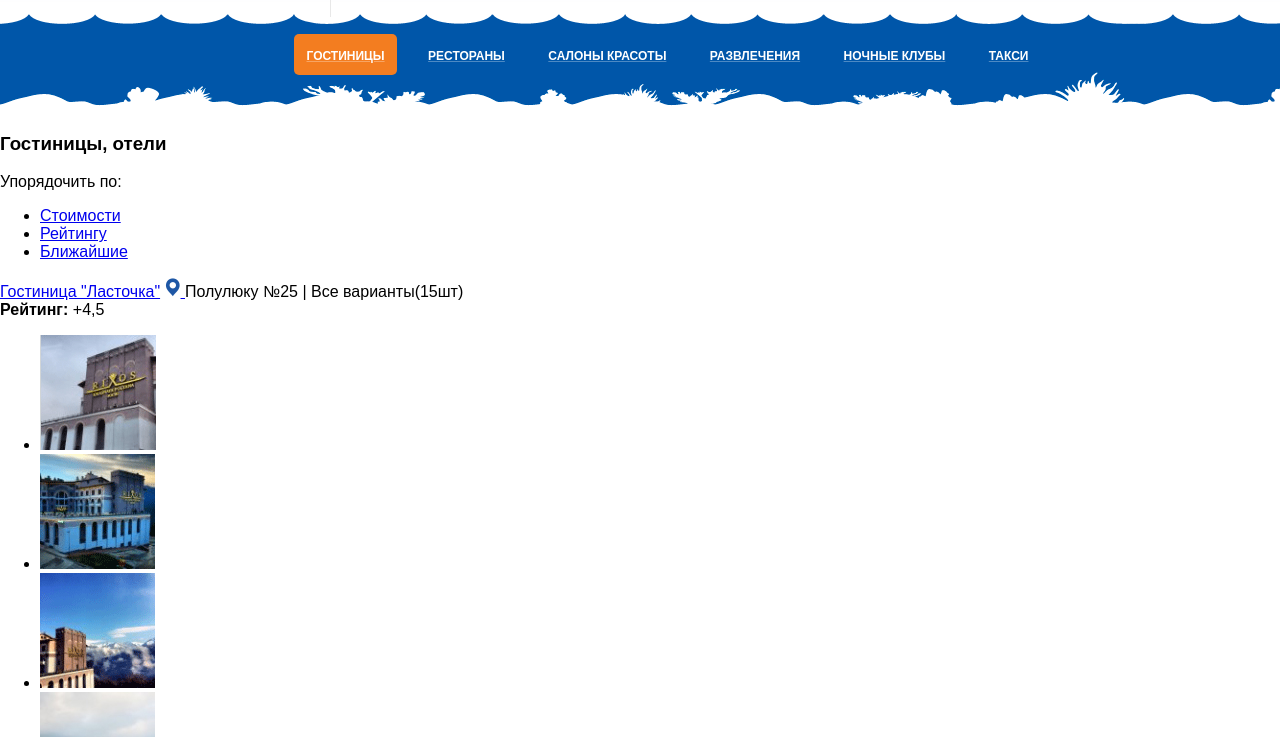
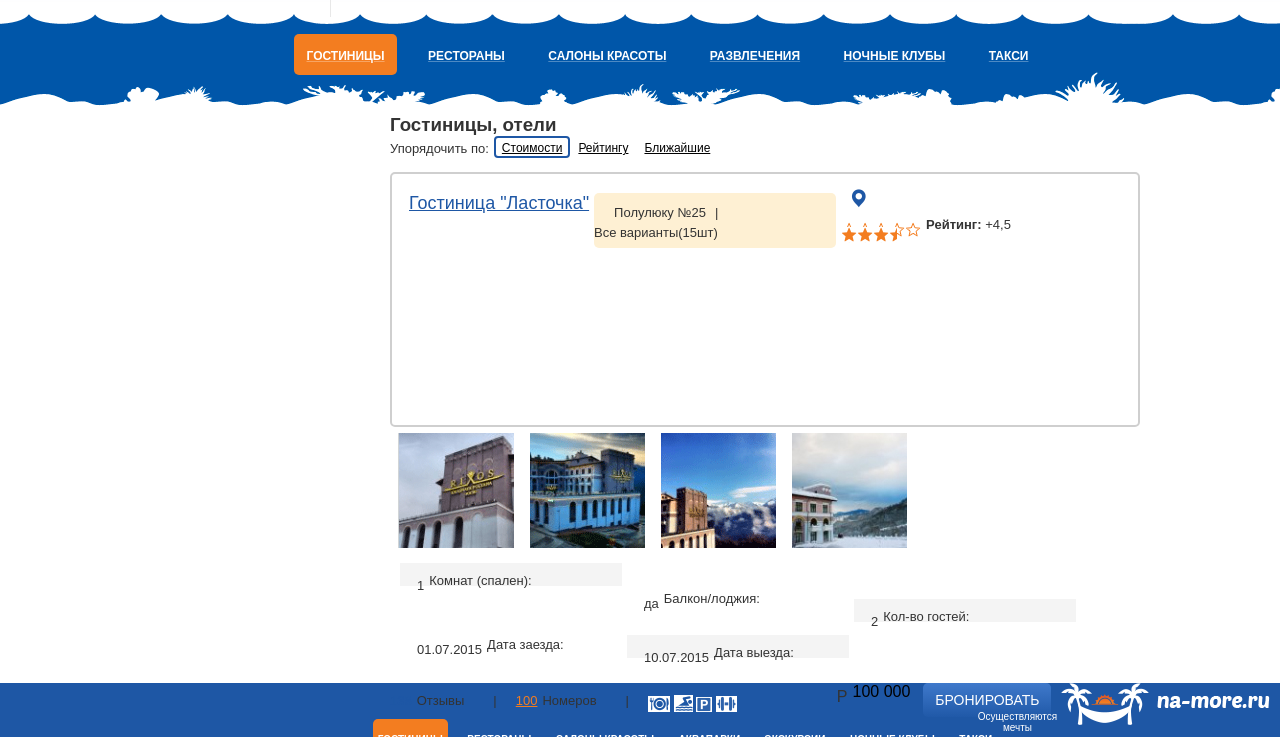
Before and after one commit to LiaEvgenieva/first_task, a plain HTML site: page index.html in a window 1280 px wide. Shown: the part 63-800 px from the top of the page. Drawn offline with Linux system fonts and the light colour scheme.

Commit message:
remove "_new" from the filenames add clearfix add base main content

```diff
--- a/css_new/style_new.css
+++ b/css/style.css
@@ -1,3 +1,9 @@
+.clearfix:after {
+    content: "";
+    display: table;
+    clear: both;
+}
+
 body {
     background-color: #ffffff;
 }
@@ -105,6 +111,240 @@ header .bottom > div {
     overflow: auto;
     text-align: center;
     vertical-align: middle;
+}
+
+
+
+.content {
+    margin-left: 390px;
+}
+
+h3 {
+    color: #333333;
+    margin: 0;
+}
+
+.content div span {
+    color: #333333;
+    font-size: 13px;
+    float: left;
+    margin: 5px 5px 0 0;
+}
+
+.content div ul {
+    margin: 0;
+    padding: 0;
+    display: inline-block;
+}
+
+.content div ul li {
+    float: left;
+    list-style: none;
+    border: 2px solid #FFFFFF;
+}
+
+.content div ul li a {
+    -moz-text-decoration-line: underline;
+    -moz-text-decoration-style: dashed;
+    -moz-text-decoration-color: #aec2df;
+    color: #000000;
+    font-size: 12px;
+    padding: 2px 4px;
+    margin: 2px
+}
+
+.content  .active {
+    border: 2px solid #1e57a5;
+    color: #1e57a5;
+    border-radius: 4px;
+}
+
+.box {
+    border: 2px solid #cfcfcf;
+    border-radius: 5px;
+    margin: 10px 0 4px 0;
+    padding: 14px 17px;
+    width: 712px;
+    height: 223px;
+}
+
+.box_name span a {
+    color: #1e57a5;
+    -moz-text-decoration-line: underline;
+    -moz-text-decoration-style: solid;
+    -moz-text-decoration-color: #aec2df;
+    font-size: 18px;
+}
+
+.box_name img {
+    margin-left: 10px;
+}
+
+.category {
+    float: right;
+    font-size: 11px;
+    color: #775843;
+    background-color: #fef0d3;
+    width: 242px;
+    padding: 7px 0 8px 0;
+    -webkit-border-radius: 5px;
+    -moz-border-radius: 5px;
+    border-radius: 5px;
+}
+
+.strip {
+    color: #deccb4;
+    padding: 0 4px 0 4px ;
+}
+
+.lux {
+    padding-left: 20px;
+}
+
+.star {
+    display: inline-block;
+    background-image: url("../icons/star.png");
+    height: 16px;
+}
+
+.star .star_full {
+    display: inline-block;
+    background-image: url("../icons/star_full.png");
+    height: 16px;
+}
+
+.rating {
+    font-size: 12px;
+}
+
+.box .pic ul li{
+    list-style: none;
+    float: left;
+}
+.box .pic ul {
+    padding: 0;
+    margin: 10px 0 0 0;
+}
+
+.box .pic ul li a img {
+    margin: 0 7px 0 0;
+}
+
+.rooms {
+    height: 115px;
+    padding-left: 10px;
+}
+
+.column, .column1 {
+    width: 205px;
+    height: 18px;
+    display: inline-block;
+    font-size: 10px;
+    padding: 5px 0 0 17px;
+}
+
+.column1 {
+    background-color: #f4f4f4;
+}
+
+.column {
+    background-color: #ffffff;
+}
+
+.mean b{
+    width: 110px;
+    display: inline-block;
+}
+
+.button {
+    margin-top: 10px;
+}
+
+.button div {
+    float: left;
+}
+
+.reviews {
+    margin-top: 5px;
+}
+
+.number {
+    margin-top: 5px;
+}
+
+.reviews span, .reviews span a{
+    color: #1e57a5;
+}
+
+.number span, .number span a {
+    color: #f37d20;
+}
+
+.reviews span b , .number span b {
+    font-size: 12px;
+
+}
+
+.reviews .num a b  {
+    /* font-size: 15px;*/
+    display: inline-block;
+    text-decoration: underline dashed #aec2df;
+    background-image: url("../icons/coments-bg.png");
+    height: 22px;
+    width: 57px;
+    text-align: center;
+    padding: 8px 0 0 0;
+}
+
+.number .num a b {
+    display: inline-block;
+    text-decoration: none;
+    background-image: url("../icons/coments-bg.png");
+    height: 22px;
+    width: 57px;
+    text-align: center;
+    padding: 8px 0 0 0;
+}
+
+.button .strip {
+    margin: 10px 15px 0 15px;
+}
+
+.button .icons {
+    margin: 12px 10px 0 0;
+}
+
+.submit {
+    margin-left: 90px;
+}
+
+.submit div b {
+    color: #f37d20;
+    display: inline-block;
+    margin-top: 10px;
+    font-size: 16px;
+}
+
+
+.submit button {
+    font-family: Arial, Helvetica, sans-serif;
+    font-size: 14px;
+    color: #ffffff;
+    padding: 9px 12px;
+    background: -moz-linear-gradient(
+            top,
+            #3f79cb 0%,
+            #2059a8);
+    background: -webkit-gradient(
+            linear, left top, left bottom,
+            from(#3f79cb),
+            to(#2059a8));
+    -moz-border-radius: 5px;
+    -webkit-border-radius: 5px;
+    border-radius: 5px;
+    border: 0 solid #000000;
+    margin-left: 13px;
+    text-transform: uppercase;
 }
 
 .bottom ul{
--- a/index_new.html
+++ b/index.html
@@ -2,8 +2,8 @@
 <html>
 <head lang="en">
     <meta charset="UTF-8">
-    <link rel="stylesheet" type="text/css" href="css_new/Normalize.css">
-    <link rel="stylesheet" type="text/css" href="css_new/style_new.css">
+    <link rel="stylesheet" type="text/css" href="css/Normalize.css">
+    <link rel="stylesheet" type="text/css" href="css/style.css">
     <title></title>
 </head>
 <body>
@@ -42,7 +42,7 @@
         <div style="clear: both"></div>
     </div>
     <div class="bottom">
-        <div>
+        <div class="clearfix">
             <ul>
                 <li class="active" type="active"><a href="#">Гостиницы</a></li>
                 <li><a href="#">Рестораны</a></li>
@@ -51,7 +51,6 @@
                 <li><a href="#">Ночные клубы</a></li>
                 <li><a href="#">Такси</a></li>
             </ul>
-            <div style="clear: both"></div>
         </div>
     </div>
 </header>
@@ -73,6 +72,7 @@
                 <li><a href="#">Ближайшие</a></li>
             </ul>
         </div>
+        <div class="box">
             <div class="box_name">
                 <span>
                     <a href="#">Гостиница "Ласточка"</a>
@@ -92,6 +92,7 @@
                         <span class="star_full" style="width: 56px;"></span>
                     </span>
                 </span>
+            </div>
         </div>
         <div class="pic">
             <ul>
```
Also changed, not shown: css/Normalize.css (renamed from css_new/Normalize.css). Lines whose indentation alone changed are shown as unchanged.
